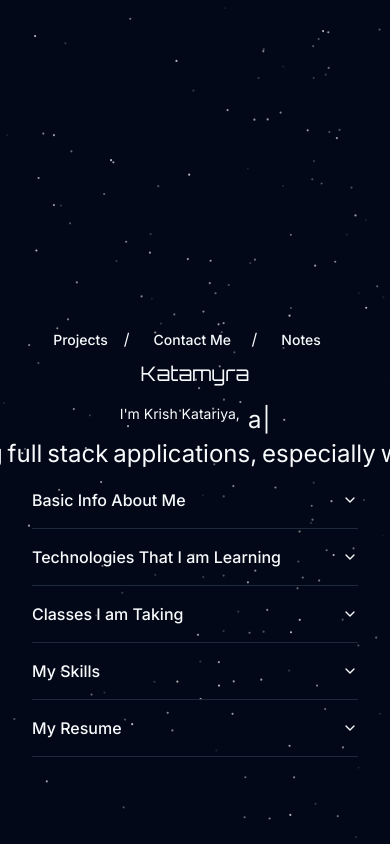
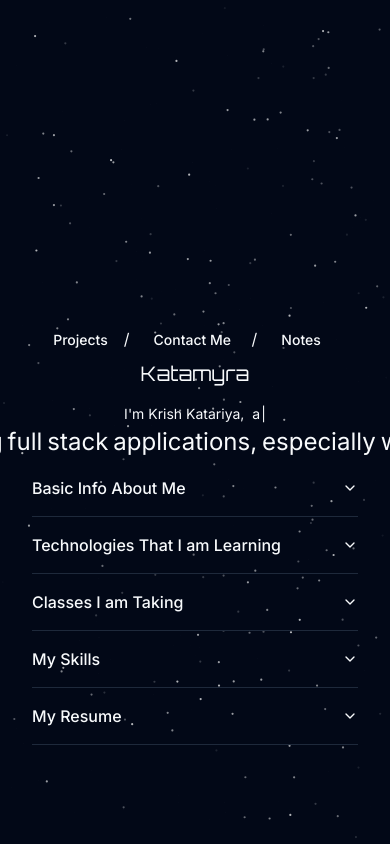
Before and after one commit to katamyra/dev-portfolio, a Next.js app: page / in a window 390 px wide. Shown: the top 844 px of the page. Built offline with nearby package versions, Linux system fonts and the light colour scheme.

Commit message:
mor ephone

```diff
--- a/src/app/page.tsx
+++ b/src/app/page.tsx
@@ -59,6 +59,7 @@ export default function Home() {
             </p>
 
           </motion.div>
+          <div className="lg:text-2xl text-sm">
             <Typewriter
               options = {{
                 strings: ["a Software Developer", "a Georgia Tech CS Student", "an aspiring ML Engineer"],
@@ -68,6 +69,7 @@ export default function Home() {
               }}
 
                 />
+          </div>
         </div>
         <AnimatedTextWord text="I am interested in building full stack applications, especially with a specialization in AI."></AnimatedTextWord>
         <AboutMe></AboutMe>
```
Lines whose indentation alone changed are shown as unchanged.
